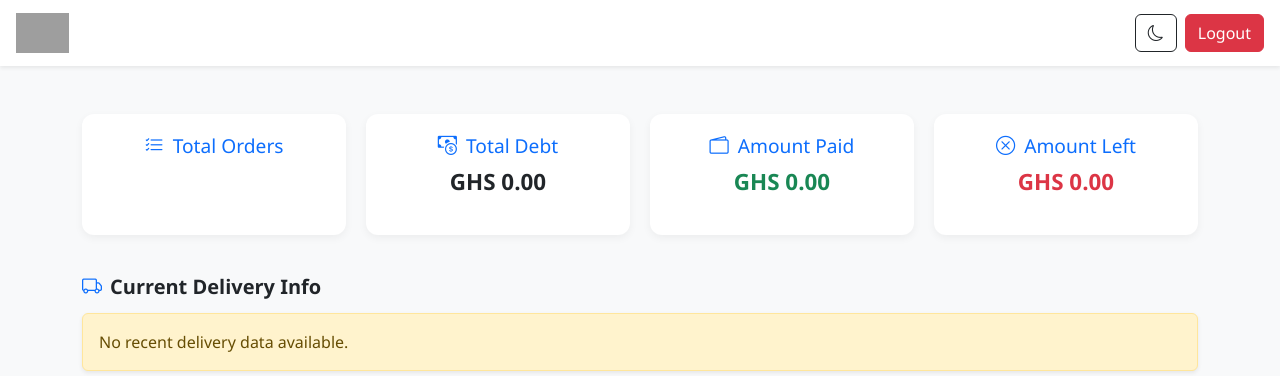
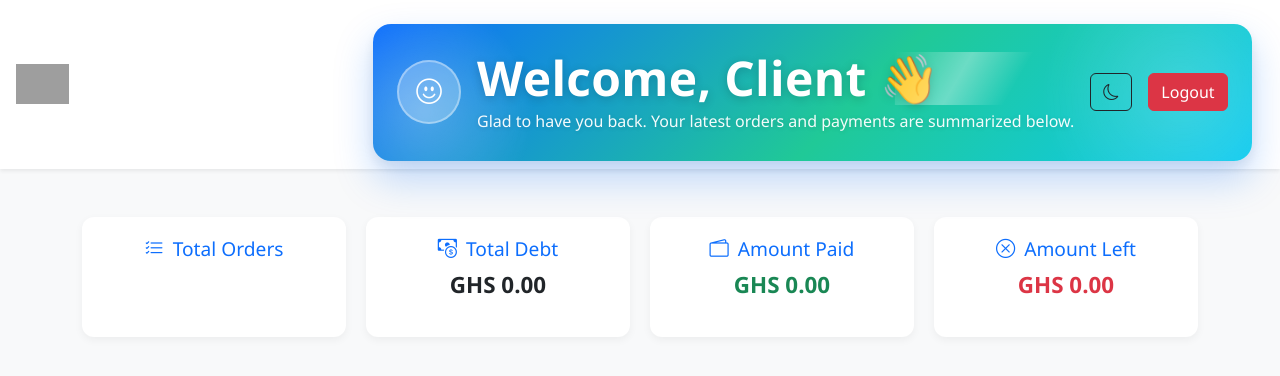
Before and after one commit to Cybok06/TrueType, a Flask app: template templates/client/client_dashboard.html in a window 1280 px wide. Shown: the top 376 px of the page. Run offline with Flask 3, Linux system fonts and the light colour scheme; the template is opened without the code that fills it, so the values that code supplies are empty; parts of the project's set-up code (start-up, migrations or seed data) failed here and were passed over; grey boxes are pictures that could not be loaded.

Commit message:
Update client_dashboard.html

```diff
--- a/templates/client/client_dashboard.html
+++ b/templates/client/client_dashboard.html
@@ -56,6 +56,99 @@
       .toolbar .form-select, .toolbar .form-control { max-width: 100%; flex: 1 1 auto; }
     }
   </style>
+  <style>
+  /* Banner look */
+  .welcome-wrap {
+    position: relative;
+    border-radius: 18px;
+    padding: 28px 24px;
+    background: linear-gradient(135deg, #0d6efd 0%, #20c997 55%, #0dcaf0 100%);
+    color: #fff;
+    box-shadow: 0 18px 38px rgba(13, 110, 253, 0.25), 0 6px 14px rgba(0, 0, 0, 0.08);
+    overflow: hidden;
+    isolation: isolate;
+  }
+  .welcome-title {
+    font-weight: 800;
+    line-height: 1.1;
+    letter-spacing: .3px;
+    text-shadow: 0 2px 10px rgba(0,0,0,.18);
+  }
+  .welcome-sub {
+    opacity: .95;
+    text-shadow: 0 1px 6px rgba(0,0,0,.18);
+  }
+
+  /* Accent shapes */
+  .welcome-wrap::before,
+  .welcome-wrap::after {
+    content: "";
+    position: absolute;
+    inset: auto auto  -60px -60px;
+    width: 220px; height: 220px;
+    background: radial-gradient(closest-side, rgba(255,255,255,.25), rgba(255,255,255,0));
+    transform: rotate(15deg);
+    filter: blur(2px);
+    z-index: -1;
+  }
+  .welcome-wrap::after {
+    inset: -70px -70px auto auto;
+    width: 280px; height: 280px;
+    background: radial-gradient(closest-side, rgba(255,255,255,.18), rgba(255,255,255,0));
+    transform: rotate(-5deg);
+  }
+
+  /* Animations */
+  .animate-slide-in {
+    opacity: 0;
+    transform: translateY(24px) scale(.98);
+    animation: slideIn .75s cubic-bezier(.16,.84,.44,1) .08s forwards;
+  }
+  .animate-bounce-in {
+    opacity: 0;
+    transform: translateY(12px) scale(.96);
+    animation: bounceIn .9s cubic-bezier(.25,.9,.25,1.2) .06s forwards;
+  }
+
+  @keyframes slideIn {
+    0% { opacity: 0; transform: translateY(28px) scale(.985); }
+    60% { opacity: 1; transform: translateY(-2px) scale(1.005); }
+    100% { opacity: 1; transform: translateY(0) scale(1); }
+  }
+  @keyframes bounceIn {
+    0% { opacity: 0; transform: translateY(18px) scale(.96); }
+    55% { opacity: 1; transform: translateY(-6px) scale(1.015); }
+    80% { transform: translateY(3px) scale(.997); }
+    100% { opacity: 1; transform: translateY(0) scale(1); }
+  }
+
+  /* Subtle shimmer on the name */
+  .shimmer {
+    position: relative;
+    display: inline-block;
+  }
+  .shimmer::after {
+    content: "";
+    position: absolute;
+    inset: 0;
+    background: linear-gradient(120deg, rgba(255,255,255,0) 0%, rgba(255,255,255,.35) 45%, rgba(255,255,255,0) 80%);
+    transform: translateX(-120%);
+    animation: shimmer 2.2s ease-in-out .7s infinite;
+    mix-blend-mode: screen;
+    pointer-events: none;
+  }
+  @keyframes shimmer {
+    0%   { transform: translateX(-120%); }
+    60%  { transform: translateX(120%); }
+    100% { transform: translateX(120%); }
+  }
+
+  /* Respect reduced motion */
+  @media (prefers-reduced-motion: reduce) {
+    .animate-slide-in, .animate-bounce-in { animation: none !important; opacity: 1 !important; transform: none !important; }
+    .shimmer::after { animation: none !important; display: none; }
+  }
+</style>
 </head>
 <body>
 
@@ -64,8 +157,30 @@
   <a class="navbar-brand d-flex align-items-center" href="#">
     <img src="https://res.cloudinary.com/dl2ipzxyk/image/upload/v1751107241/logo_ijmteg.avif" alt="Logo" class="me-2">
   </a>
-  <div class="ms-auto d-flex align-items-center">
-    <button class="btn btn-outline-dark me-2" onclick="toggleDarkMode()" title="Toggle dark mode">
+
+  <div class="ms-auto d-flex align-items-center gap-3">
+    <div class="container mt-3">
+  <section id="welcomeBanner" class="welcome-wrap animate-slide-in">
+    <div class="d-flex flex-column flex-md-row align-items-start align-items-md-center gap-3">
+      <div class="d-inline-flex align-items-center justify-content-center rounded-circle bg-white bg-opacity-25"
+           style="width:64px;height:64px;box-shadow:inset 0 0 0 2px rgba(255,255,255,.35);">
+        <i class="bi bi-emoji-smile" style="font-size:1.6rem;"></i>
+      </div>
+      <div class="flex-grow-1">
+        <!-- Headline -->
+        <h1 class="welcome-title display-5 mb-1">
+          Welcome,
+          <span class="shimmer">
+            {{ client_name or session.get('client_name') or (client.name if client else 'Client') }}
+          </span>
+          👋
+        </h1>
+        <!-- Subtext -->
+        <div class="welcome-sub fs-6">
+          Glad to have you back. Your latest orders and payments are summarized below.
+        </div>
+      </div>
+    <button class="btn btn-outline-dark" onclick="toggleDarkMode()" title="Toggle dark mode">
       <i class="bi bi-moon"></i>
     </button>
     <a href="/logout" class="btn btn-danger">Logout</a>
@@ -427,6 +542,33 @@
   applyFilters();
   document.addEventListener('visibilitychange', () => { if (!document.hidden) recalcTableMetrics(); });
 </script>
+<script>
+  // Choose animation type dynamically (slide or bounce). Keep slide as default; bounce if the user revisits.
+  (function () {
+    try {
+      const banner = document.getElementById('welcomeBanner');
+      if (!banner) return;
+
+      const key = 'clientBannerSeen';
+      const seen = sessionStorage.getItem(key);
+      banner.classList.remove('animate-slide-in','animate-bounce-in');
+      banner.classList.add(seen ? 'animate-bounce-in' : 'animate-slide-in');
+      sessionStorage.setItem(key, '1');
+
+      // Optional: trigger on intersection for extra polish if banner starts below fold
+      const io = new IntersectionObserver(entries => {
+        entries.forEach(e => {
+          if (e.isIntersecting) {
+            banner.style.willChange = 'transform, opacity';
+            setTimeout(() => (banner.style.willChange = 'auto'), 1000);
+            io.disconnect();
+          }
+        });
+      }, { threshold: .4 });
+      io.observe(banner);
+    } catch (e) {}
+  })();
+</script>
 
 </body>
 </html>
```
